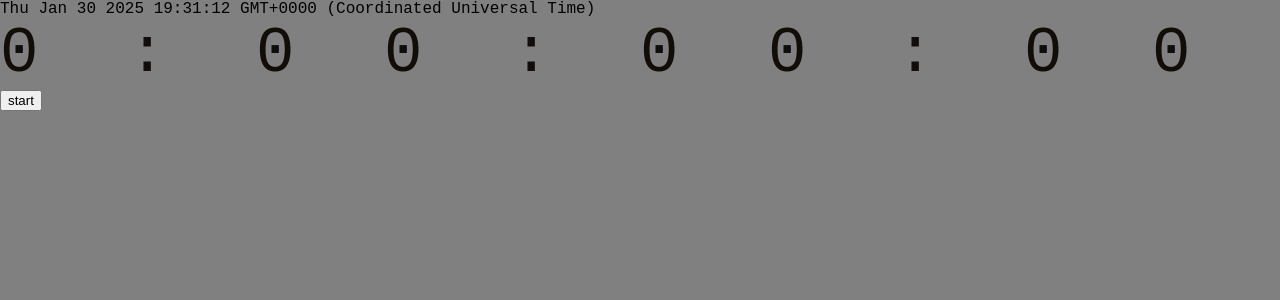
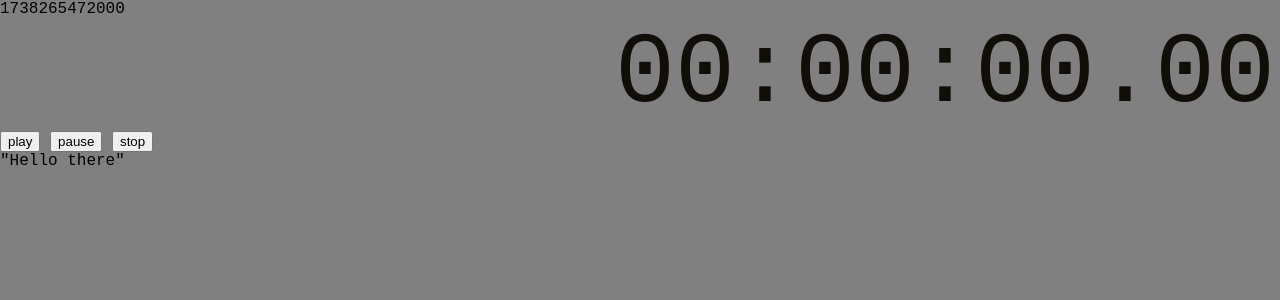
Before and after one commit to O-Lidenbrock/stopwatch-site, a SvelteKit app: page / in a window 1280 px wide. Shown: the top 300 px of the page. Built offline with nearby package versions, Linux system fonts and the light colour scheme.

Commit message:
stopwatch resets cleanly

```diff
--- /dev/null
+++ b/src/routes/+layout.js
@@ -0,0 +1 @@
+export const prerender = true; //for some reason this only works in the +layout.js file, not the script tag in the page. idk.
--- a/src/routes/+page.svelte
+++ b/src/routes/+page.svelte
@@ -1,54 +1,69 @@
 <script>
-    let hour = 0;
-    let min1 = 0;
-    let min2 = 0;
-    let sec1 = 0;
-    let sec2 = 0;
-    let cs1 = 0;
-    let cs2 = 0;
+    import { updated } from "$app/state";
 
-    const now = Date();
+    let milliseconds = $state(0);
+    let hours = $derived(Math.floor(milliseconds/(3.6 * 1000000)).toLocaleString('en-US', {minimumIntegerDigits: 2, useGrouping:false}));
+    let minutes = $derived(Math.floor((milliseconds%(3.6 * 1000000))/60000).toLocaleString('en-US', {minimumIntegerDigits: 2, useGrouping:false}));
+    let seconds = $derived(Math.floor(((milliseconds%(3.6 * 1000000))%60000)/1000).toLocaleString('en-US', {minimumIntegerDigits: 2, useGrouping:false}));
+    let centiseconds = $derived(Math.floor((((milliseconds%(3.6 * 1000000))%60000)%1000)/10).toLocaleString('en-US', {minimumIntegerDigits: 2, useGrouping:false}));
 
-    function stopwatch (){
-        const start = new Date();
+    const now = Date.now();
+    let paused = 0;
+    let timerID = null;
 
-        setInterval(updateElapsed, 10)
+    function stopwatch(startTime, ms){
+        milliseconds = ms;
+        let start = startTime;
 
-        function updateElapsed () {
-            const current = new Date();
-            let elapsed = current - start;
-            updateDisplay(elapsed);
+        timerID = setInterval(update, 100);
 
-            function updateDisplay (total) {
-                let remainder = total;
-                hours = Math.floor(total/(3.6 * 1000000)).toLocaleString('en-US', {minimumIntegerDigits: 2, useGrouping:false});
-                minutes = Math.floor((total%(3.6 * 1000000))/60000).toLocaleString('en-US', {minimumIntegerDigits: 2, useGrouping:false});
-                seconds = Math.floor(((total%(3.6 * 1000000))%60000)/1000).toLocaleString('en-US', {minimumIntegerDigits: 2, useGrouping:false});
-                centiseconds = Math.floor((((total%(3.6 * 1000000))%60000)%1000)/10);
-            }
+        function update(){
+            milliseconds = Date.now() - startTime;
         }
     }
+
+    function play(){
+        const start = Date.now();
+        let ms = paused;
+
+        if(!(timerID === null)){
+            clearInterval(timerID)
+        }
+
+            clearInterval(timerID);
+            stopwatch(start, ms);
+
+
+    }
+
+    function pause(){
+        clearInterval(timerID);
+        paused = milliseconds;
+    }
+
+    function stop(){
+        clearInterval(timerID);
+        milliseconds = 0;
+    }
+
+
 </script>
-
 <main>
     <div class = "header">
         <div> {now} </div>
     </div>
     <div class="clockDisplay">
-        <div class="number">{hour}</div>
-        <div class="number">:</div>
-        <div class="number">{min1}</div>
-        <div class="number">{min2}</div>
-        <div class="number">:</div>
-        <div class="number">{sec1}</div>
-        <div class="number">{sec2}</div>
-        <div class="number">:</div>
-        <div class="number">{cs1}</div>
-        <div class="number">{cs2}</div>
+        <div class="numbers">
+            {hours}:{minutes}:{seconds}.{centiseconds}
+        </div>
     </div>
     <div class="controls">
-        <button>start</button>
+        <button onclick={play}>play</button>
+        <button onclick={pause}>pause</button>
+        <button onclick={stop}>stop</button>
     </div>
+    <div>"Hello there"</div>
+
 </main>
 
 <style>
@@ -64,9 +79,9 @@
         align-items: center;
         justify-content: center;
     }
-    .number{
-        font-size: 400%;
+    .numbers{
+        font-size: 100px;
         color: rgb(17, 13, 8);
-        width: 400%;
+        width: 50px;
     }
 </style>
--- a/svelte.config.js
+++ b/svelte.config.js
@@ -1,13 +1,22 @@
-import adapter from '@sveltejs/adapter-auto';
+import adapter from '@sveltejs/adapter-static';
 
-/** @type {import('@sveltejs/kit').Config} */
+//got all these instructions from the docs https://svelte.dev/docs/kit/adapter-static
+
 const config = {
-	kit: {
-		// adapter-auto only supports some environments, see https://svelte.dev/docs/kit/adapter-auto for a list.
-		// If your environment is not supported, or you settled on a specific environment, switch out the adapter.
-		// See https://svelte.dev/docs/kit/adapters for more information about adapters.
-		adapter: adapter()
-	}
+
+    kit: {
+        adapter: adapter({
+			pages: 'docs', //directory that the pages are written to
+			assets: 'docs', //where to write static assets (static/ contents + client side JS and CSS generated)
+			fallback: undefined, //I think if things break it sends the user here (a 404.html or wtv page)
+			precompress: false, //precompresses with brotli and gzip
+			strict: true //checks if all pages were prerendered (in case some haven't been set right)
+		}),
+		paths: {
+			base: process.env.NODE_ENV === 'production' ? '/stopwatch-site' : '' //AFAIK this sets the path it thinks it lives on to my repo name instead of the base of the website (which would be github.io)
+		}
+
+    }
 };
 
 export default config;
```
Also changed, not shown: 29 other files (tests, documents, lock files or other folders).
